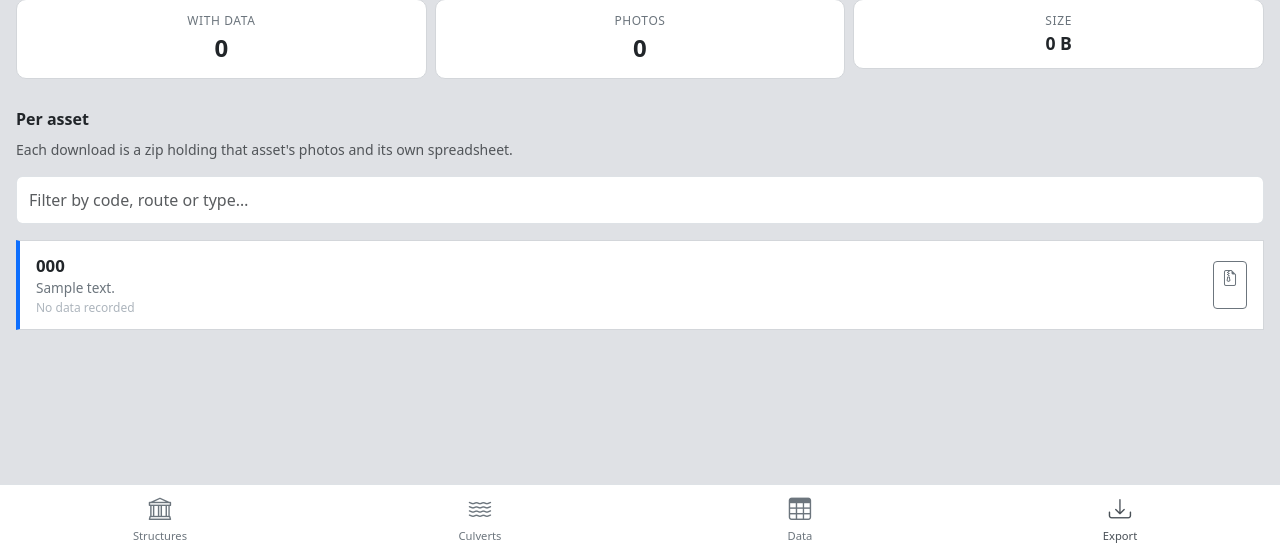
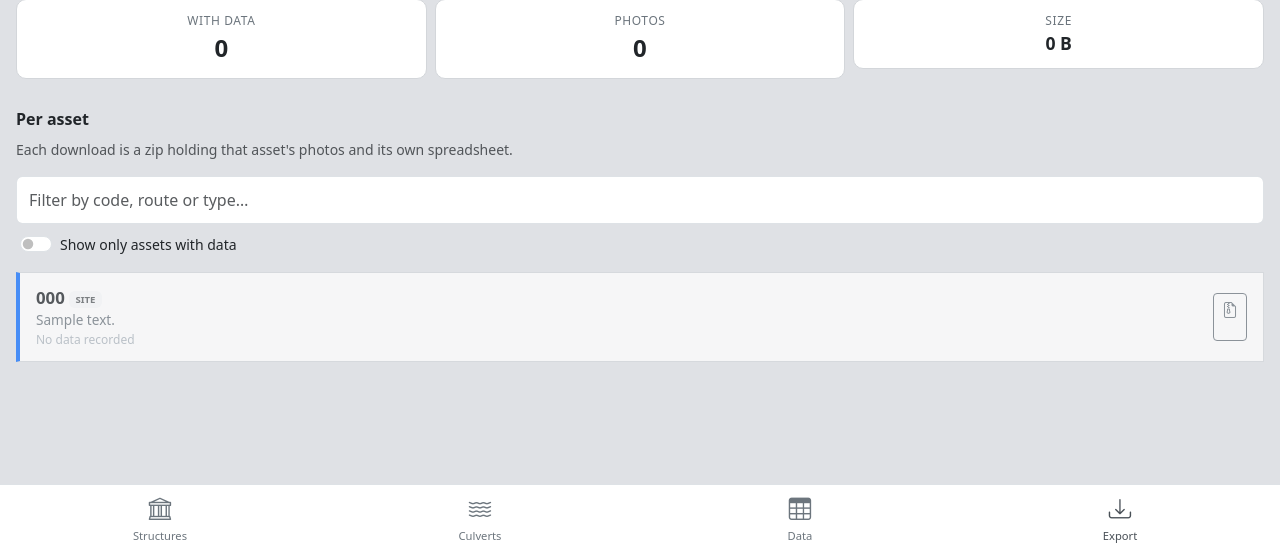
Before and after one commit to gilbertopir/structures-app, a Django app: page /export/ in a window 1280 px wide. Shown: the part 247-800 px from the top of the page. Run offline with Django 5.2, Linux system fonts and the light colour scheme; a user stored in the database is signed in; tables that the repository leaves empty hold one stand-in row (values such as "Sample post"); some libraries are stand-ins or nearby versions.

Commit message:
Report photo deletions on commit, highlight assets with data on export tab

```diff
--- a/structures/templates/export.html
+++ b/structures/templates/export.html
@@ -5,6 +5,28 @@
 {% block accent_soft %}#e9ecef{% endblock %}
 {% block theme_colour %}#495057{% endblock %}
 {% block nav_export %}active{% endblock %}
+
+{% block extra_css %}
+<style>
+    /* Same visual language as the coverage bars on the capture hub, so a
+       bar means the same thing wherever it appears. */
+    .cover-bar {
+        height: 4px;
+        background: #e9ecef;
+        border-radius: 2px;
+        margin-top: 6px;
+        overflow: hidden;
+    }
+    .cover-bar span {
+        display: block;
+        height: 100%;
+        background: #198754;
+    }
+    .asset-card.has-data { border-left-width: 5px; }
+    .asset-card.no-data { opacity: 0.72; }
+    .route.with-data { color: #198754; font-weight: 600; }
+</style>
+{% endblock %}
 
 {% block content %}
 <div class="page-header">
@@ -52,33 +74,54 @@
     Each download is a zip holding that asset's photos and its own spreadsheet.
 </p>
 
-<div class="mb-3">
+<div class="mb-2">
     <input type="search" id="assetFilter" class="form-control"
            placeholder="Filter by code, route or type…" autocomplete="off">
 </div>
 
+<div class="form-check form-switch mb-3 ms-1">
+    <input class="form-check-input" type="checkbox" id="withDataOnly">
+    <label class="form-check-label small" for="withDataOnly">
+        Show only assets with data
+    </label>
+</div>
+
 <div id="assetList">
     {% for row in rows %}
-    <div class="asset-card"
+    <div class="asset-card {% if row.has_data %}has-data{% else %}no-data{% endif %}"
          style="border-left-color: {% if row.asset.asset_type == 'STR' %}#0d6efd{% else %}#0d9488{% endif %}"
+         data-has-data="{{ row.has_data|yesno:'1,0' }}"
          data-search="{{ row.asset.structure_code|lower }} {{ row.asset.type_details|lower }} {{ row.asset.route_new|lower }} {{ row.asset.route_old|lower }}">
         <div class="d-flex justify-content-between align-items-center">
-            <div class="pe-2">
-                <div class="code">{{ row.asset.structure_code }}</div>
+            <div class="pe-2 flex-grow-1">
+                <div class="code">
+                    {{ row.asset.structure_code }}
+                    {% if row.asset.is_user_created %}
+                    <span class="badge text-bg-light text-muted"
+                          style="font-size:0.6rem;vertical-align:middle">SITE</span>
+                    {% endif %}
+                </div>
                 <div class="details">{{ row.asset.type_details|default:"—" }}</div>
-                <div class="route">
+                <div class="route {% if row.has_data %}with-data{% endif %}">
                     {% if row.has_data %}
-                        {{ row.percent }}% recorded ·
-                        {{ row.photo_count }} photo{{ row.photo_count|pluralize }} ·
-                        {{ row.size_display }}
+                        {{ row.percent }}% recorded
+                        {% if row.photo_count %}
+                            · <i class="bi bi-camera"></i> {{ row.photo_count }}
+                        {% endif %}
+                        · {{ row.size_display }}
                     {% else %}
                         No data recorded
                     {% endif %}
                 </div>
+                {% if row.has_data %}
+                <div class="cover-bar">
+                    <span style="width: {{ row.percent }}%"></span>
+                </div>
+                {% endif %}
             </div>
-            <div class="flex-shrink-0">
+            <div class="flex-shrink-0 ps-2">
                 <a href="{% url 'export_asset' row.asset.structure_code %}"
-                   class="btn btn-sm {% if row.has_data %}btn-outline-dark{% else %}btn-outline-secondary{% endif %}">
+                   class="btn btn-sm {% if row.has_data %}btn-success{% else %}btn-outline-secondary{% endif %}">
                     <i class="bi bi-file-earmark-zip"></i>
                 </a>
             </div>
@@ -101,16 +144,24 @@
     const cards = Array.from(document.querySelectorAll('#assetList .asset-card'));
     const noMatch = document.getElementById('noMatch');
 
-    input.addEventListener('input', function () {
-        const term = this.value.trim().toLowerCase();
+    const withDataOnly = document.getElementById('withDataOnly');
+
+    function apply() {
+        const term = input.value.trim().toLowerCase();
+        const onlyData = withDataOnly.checked;
         let visible = 0;
         cards.forEach(card => {
-            const hit = !term || card.dataset.search.includes(term);
+            const matchesTerm = !term || card.dataset.search.includes(term);
+            const matchesData = !onlyData || card.dataset.hasData === '1';
+            const hit = matchesTerm && matchesData;
             card.style.display = hit ? '' : 'none';
             if (hit) visible++;
         });
         noMatch.style.display = visible === 0 ? '' : 'none';
-    });
+    }
+
+    input.addEventListener('input', apply);
+    withDataOnly.addEventListener('change', apply);
 })();
 </script>
 {% endblock %}
```
Also changed, not shown: structures/templates/capture.html (+18 -2 lines).
